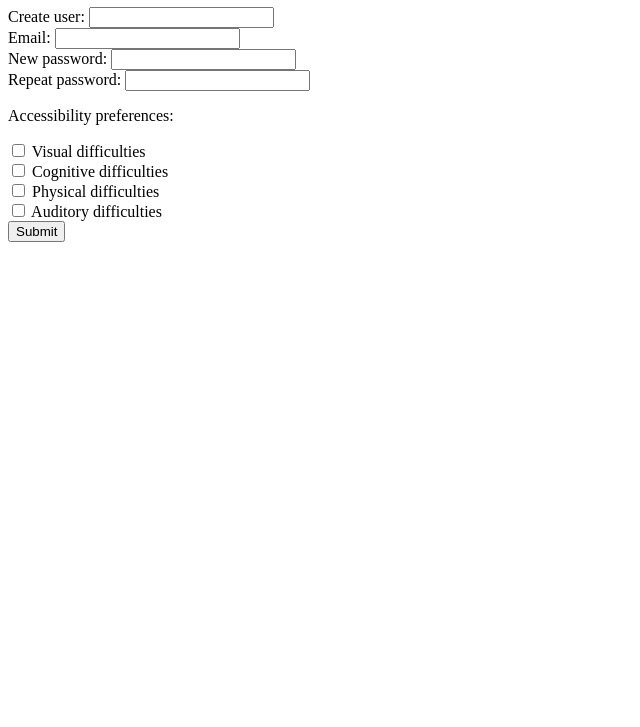
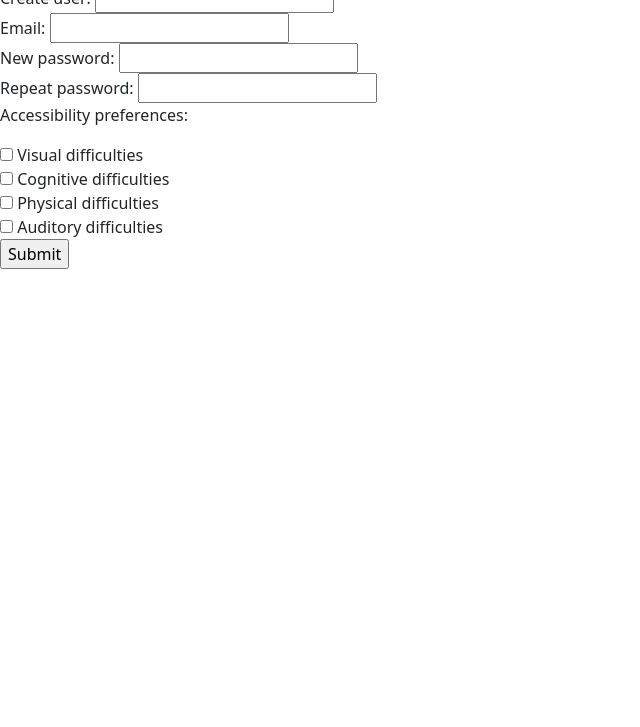
Before and after one commit to RequisitosGrupo10/PolyJam, a plain HTML site: page signIn.html in a window 1280 px wide. Shown: the part 73-800 px from the top of the page, without its empty margins (0-640 px from the left). Drawn offline with nearby package versions, Linux system fonts and the light colour scheme.

Commit message:
Added Bootstrap
Bootstrap 5.2.3 added to sign in and log in

```diff
--- a/signIn.html
+++ b/signIn.html
@@ -1,6 +1,8 @@
 <!DOCTYPE html>
 <html lang="en">
     <head>
+        <link rel="stylesheet" href="./styles/common.css">
+        <link href="https://cdn.jsdelivr.net/npm/bootstrap@5.2.3/dist/css/bootstrap.min.css" rel="stylesheet" integrity="sha384-rbsA2VBKQhggwzxH7pPCaAqO46MgnOM80zW1RWuH61DGLwZJEdK2Kadq2F9CUG65" crossorigin="anonymous">
         <title>Polyjam - Enter or Register</title>
     </head>
     <body>
@@ -23,5 +25,6 @@
             <input type="checkbox" name="difficulties" value="auditory"/> Auditory difficulties <br>
             <input type="submit" value="Submit"/>
         </form>
+        <script src="https://cdn.jsdelivr.net/npm/bootstrap@5.2.3/dist/js/bootstrap.bundle.min.js" integrity="sha384-kenU1KFdBIe4zVF0s0G1M5b4hcpxyD9F7jL+jjXkk+Q2h455rYXK/7HAuoJl+0I4" crossorigin="anonymous"></script>
     </body>
 </html>
```
Also changed, not shown: login.html (+3 -0 lines).
